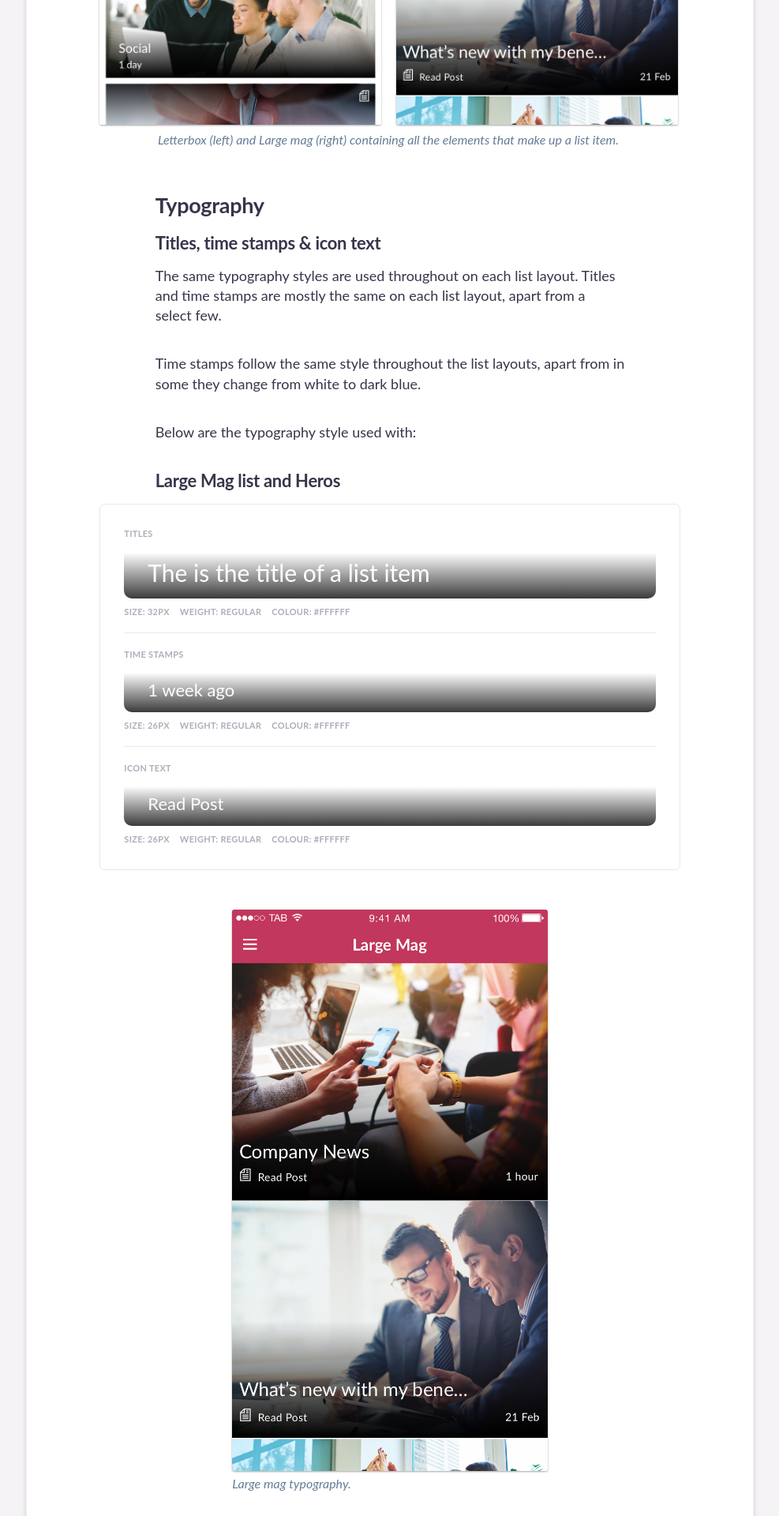
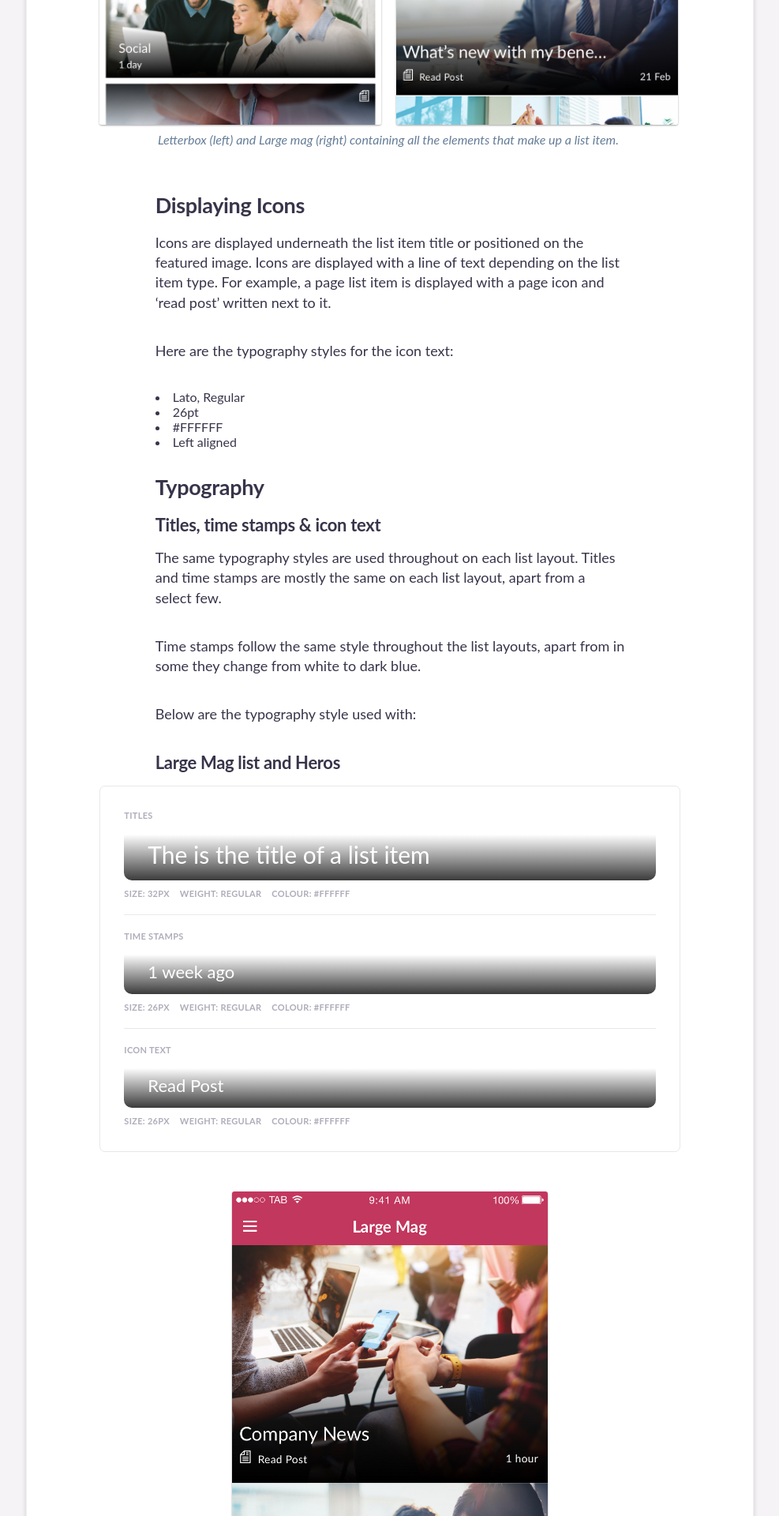
Before and after one commit to TheAppBuilderTeam/tab-pattern-library, a Jekyll site: the page built from native/list-layouts/index.html, in a window 1280 px wide. Shown: the part 1413-3333 px from the top of the page at 79% size, without its empty margins (261-1248 px from the left). Built offline with Jekyll 4.4.1, drawn with Linux system fonts in a browser that asks for light colours; some web fonts are replaced; some of the changed text lies outside the part shown.

Commit message:
adding small list and feed list screenshots

```diff
--- a/_sass/native/_native_list-layouts.scss
+++ b/_sass/native/_native_list-layouts.scss
@@ -74,11 +74,3 @@
     font-size: 18px;
     @include latoRegular;
 }
-
-
-.nativeText--heading6 {
-
-color: #637289;
-    font-size: 18px;
-    @include latoRegular;
-}
--- a/native/list-layouts/index.html
+++ b/native/list-layouts/index.html
@@ -46,6 +46,18 @@
 	<img src="{{ site.baseurl }}/assets/images/native/large-mag-full.jpg" alt="T" class="last" /img>
 	<p class="caption">Letterbox (left) and Large mag (right) containing all the elements that make up a list item.</p>
 </div>
+
+<h2>Displaying Icons
+</h2>
+<p>Icons are displayed underneath the list item title or positioned on the featured image. Icons are displayed with a line of text depending on the list item type. For example, a page list item is displayed with a page icon and ‘read post’ written next to it. </p><p>Here are the typography styles for the icon text:</p>
+
+<ul class="list-items"  markdown="0">
+
+<li>Lato, Regular</li>
+<li>26pt</li>
+<li>#FFFFFF</li>
+<li>Left aligned</li>
+</ul>
 
 <h2>Typography</h2>
 
@@ -113,7 +125,8 @@
 		</div>
     </li>
 </ul>
-<div class="imageContainer imageContainer--one padding__50 large-img">
-	<img src="{{ site.baseurl }}/assets/images/native/large-mag-full.jpg" alt="T" class="last" /img>
-	<p class="caption">Small List &amp; Feed List typography.</p>
+<div class="imageContainer imageContainer--two padding__50">
+	<img src="{{ site.baseurl }}/assets/images/native/small-list-full.jpg" alt="" /img>
+	<img src="{{ site.baseurl }}/assets/images/native/feed-list-full.jpg" alt="T" class="last" /img>
+	<p class="caption">Small List (left) and Feed List (right) containing all the elements that make up a list item.</p>
 </div>
```
Also changed, not shown: assets/images/native/feed-list-full.jpg (added), assets/images/native/small-list-full.jpg (added).
